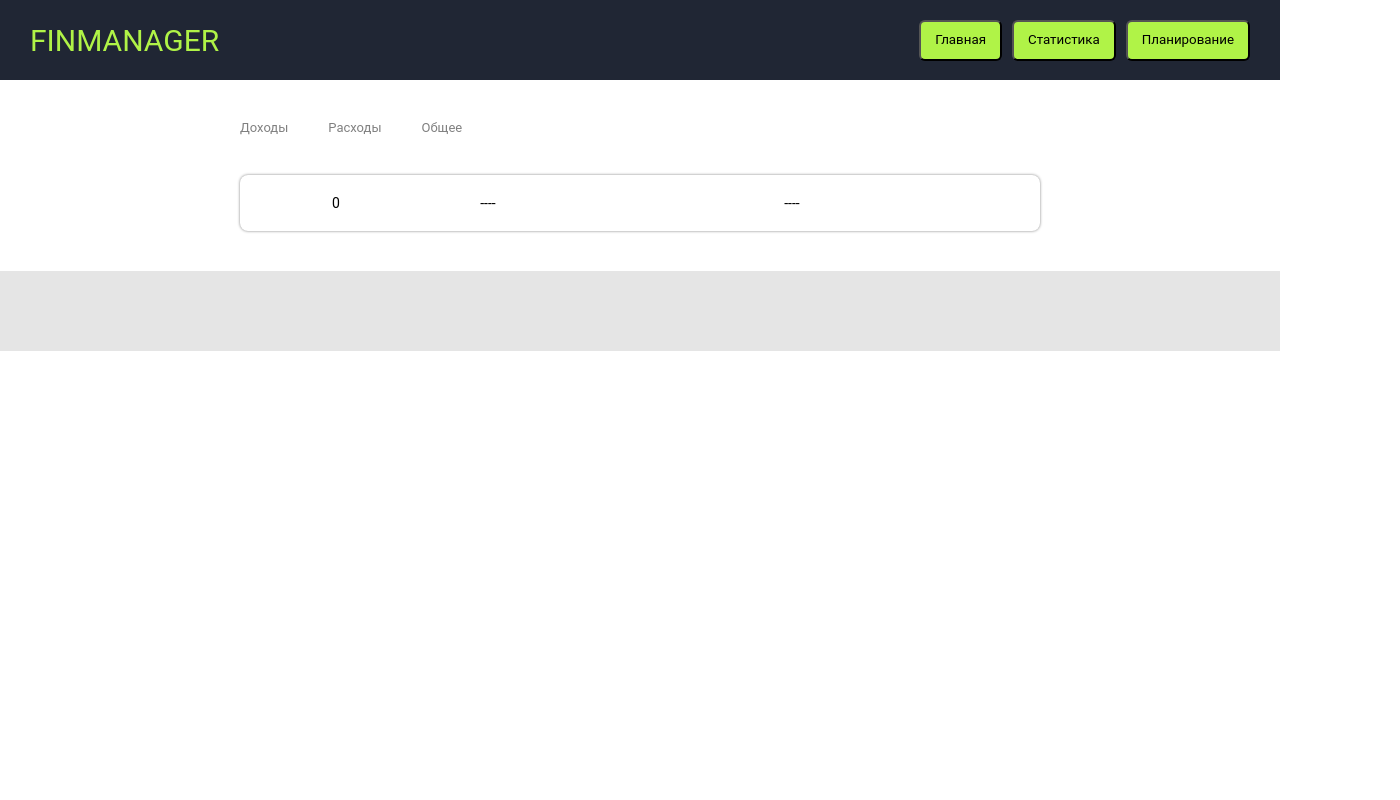
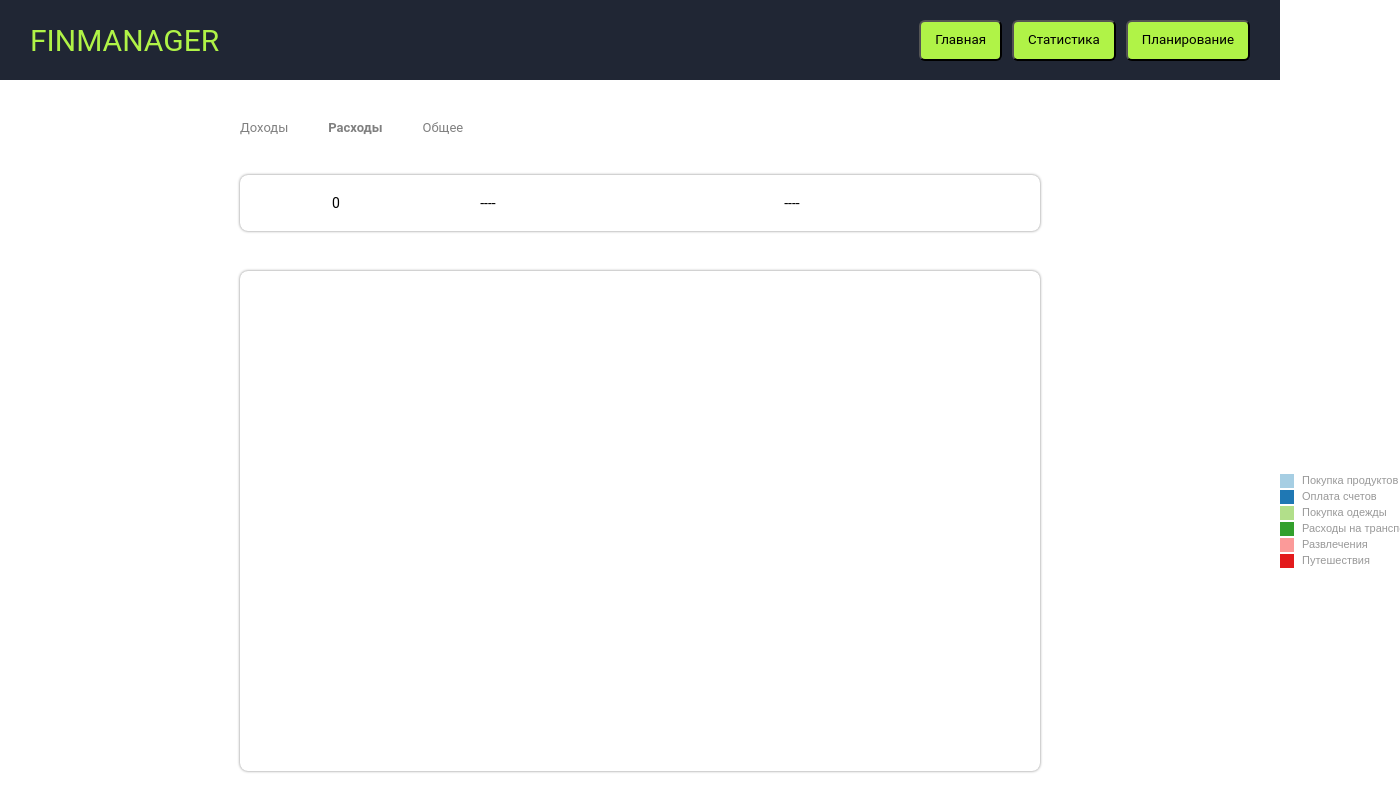
Before and after one commit to your-m1nd/fin-manager, a React (Create React App) app: page / in a window 1280 px wide. Both pictures are taken after a click on the button "Статистика". Shown: the top 800 px of the page, 1400 px wide, since content can reach past the window. Built offline with nearby package versions, Linux system fonts and the light colour scheme.

Commit message:
add nivo, add chart, add styles

```diff
--- a/package.json
+++ b/package.json
@@ -6,6 +6,7 @@
     "@emotion/react": "^11.11.1",
     "@emotion/styled": "^11.11.0",
     "@mui/material": "^5.14.13",
+    "@nivo/pie": "^0.83.0",
     "@testing-library/jest-dom": "^5.17.0",
     "@testing-library/react": "^13.4.0",
     "@testing-library/user-event": "^13.5.0",
--- a/src/components/pages/Main.jsx
+++ b/src/components/pages/Main.jsx
@@ -54,28 +54,30 @@
 
     return (
         <React.Fragment>
-            <FormContainer>
+            <FormContainer style={{ alignItems: 'flex-start'}}>
                 <InputComponent inputValue={value} action={setValue} placeholder={'Введите сумму транзакции'}/>
-            <FormControl>
+            <FormControl style={{ marginTop: '9px', marginBottom: '12px' }}>
             <FormLabel id="demo-controlled-radio-buttons-group">Выберите тип транзакции</FormLabel>
             <RadioGroup
                 aria-labelledby="demo-controlled-radio-buttons-group"
                 name="controlled-radio-buttons-group"
                 value={type}
                 onChange={handleChange}
+                style={{ marginTop: '5px', marginLeft: '6px' }}
             >
                 <FormControlLabel value="расход" control={<Radio />} label="Расход" />
                 <FormControlLabel value="доход" control={<Radio />} label="Доход" />
             </RadioGroup>
             </FormControl>
             { type === 'доход' && <InputComponent inputValue={comment} action={setComment} placeholder={'Введите комментарий'}/>}
-            { type === 'расход' && <FormControl>
+            { type === 'расход' && <FormControl style={{ marginTop: '0px', marginBottom: '14px' }}>
             <FormLabel id="demo-controlled-radio-buttons-group">Выберите тип расходов</FormLabel>
             <RadioGroup
                 aria-labelledby="demo-controlled-radio-buttons-group"
                 name="controlled-radio-buttons-group"
                 value={comment}
                 onChange={handleChangeComment}
+                style={{ marginTop: '5px', marginLeft: '6px' }}
             >
                 <FormControlLabel value="покупка продуктов" control={<Radio />} label="Покупка продуктов" />
                 <FormControlLabel value="оплата счетов" control={<Radio />} label="Оплата счетов" />
--- a/src/components/pages/Stat.jsx
+++ b/src/components/pages/Stat.jsx
@@ -1,14 +1,17 @@
-import React from 'react';
+import React, { useState } from 'react';
 import Foot from '../views/global/Foot';
 import DataList from '../views/local/DataList';
+import DataChart from '../views/local/DataChart';
 
 const Stat = (props) => {
 
     const {statData} = props;
+    const [ isShowChart, setIsShowChart ] = useState(true);
 
     return (
         <React.Fragment>
-            <DataList data={statData}/>
+            <DataList setShow={setIsShowChart} data={statData}/>
+            <DataChart show={isShowChart} data={statData}/>
             <Foot></Foot>
         </React.Fragment>
     )
--- /dev/null
+++ b/src/components/views/local/DataChart.jsx
@@ -0,0 +1,208 @@
+import React, { useEffect, useState } from "react";
+import css from "../../../styles/dataList.css";
+import { ResponsivePieCanvas } from '@nivo/pie';
+
+const { DataContainer } = css;
+
+const MyResponsivePie = ({ data /* see data tab */ }) => (
+    <ResponsivePieCanvas
+        data={data}
+        margin={{ top: 40, right: 200, bottom: 40, left: 80 }}
+        innerRadius={0.5}
+        padAngle={0.7}
+        cornerRadius={3}
+        activeOuterRadiusOffset={8}
+        colors={{ scheme: 'paired' }}
+        borderColor={{
+            from: 'color',
+            modifiers: [
+                [
+                    'darker',
+                    0.6
+                ]
+            ]
+        }}
+        arcLinkLabelsSkipAngle={10}
+        arcLinkLabelsTextColor="#333333"
+        arcLinkLabelsThickness={2}
+        arcLinkLabelsColor={{ from: 'color' }}
+        arcLabelsSkipAngle={10}
+        arcLabelsTextColor="#333333"
+        defs={[
+            {
+                id: 'dots',
+                type: 'patternDots',
+                background: 'inherit',
+                color: 'rgba(255, 255, 255, 0.3)',
+                size: 4,
+                padding: 1,
+                stagger: true
+            },
+            {
+                id: 'lines',
+                type: 'patternLines',
+                background: 'inherit',
+                color: 'rgba(255, 255, 255, 0.3)',
+                rotation: -45,
+                lineWidth: 6,
+                spacing: 10
+            }
+        ]}
+        fill={[
+            {
+                match: {
+                    id: 'ruby'
+                },
+                id: 'dots'
+            },
+            {
+                match: {
+                    id: 'c'
+                },
+                id: 'dots'
+            },
+            {
+                match: {
+                    id: 'go'
+                },
+                id: 'dots'
+            },
+            {
+                match: {
+                    id: 'python'
+                },
+                id: 'dots'
+            },
+            {
+                match: {
+                    id: 'scala'
+                },
+                id: 'lines'
+            },
+            {
+                match: {
+                    id: 'lisp'
+                },
+                id: 'lines'
+            },
+            {
+                match: {
+                    id: 'elixir'
+                },
+                id: 'lines'
+            },
+            {
+                match: {
+                    id: 'javascript'
+                },
+                id: 'lines'
+            }
+        ]}
+        legends={[
+            {
+                anchor: 'right',
+                direction: 'column',
+                justify: false,
+                translateX: 140,
+                translateY: 0,
+                itemsSpacing: 2,
+                itemWidth: 60,
+                itemHeight: 14,
+                itemTextColor: '#999',
+                itemDirection: 'left-to-right',
+                itemOpacity: 1,
+                symbolSize: 14,
+                symbolShape: 'circle'
+            }
+        ]}
+    />
+)
+
+const DataChart = (props) => {
+
+    const { data = [], show } = props;
+    const filterData = data.filter(item => item.split('::')[1] === 'расход')
+
+    const [ r01, setR01 ] = useState(0);
+    const [ r02, setR02 ] = useState(0);
+    const [ r03, setR03 ] = useState(0);
+    const [ r04, setR04 ] = useState(0);
+    const [ r05, setR05 ] = useState(0);
+    const [ r06, setR06 ] = useState(0);
+
+    useEffect(() => {
+
+        for ( let i = 0; i < filterData.length; i++ ) {
+
+            if ( filterData[i].split('::')[2] === 'покупка продуктов') {
+                setR01(prev => prev + +(filterData[i].split('::')[0].split(' ')[0] + filterData[i].split('::')[0].split(' ')[1]))
+            }
+
+            if ( filterData[i].split('::')[2] === 'оплата счетов') {
+                setR02(prev => prev + +(filterData[i].split('::')[0].split(' ')[0] + filterData[i].split('::')[0].split(' ')[1]))
+            }
+
+            if ( filterData[i].split('::')[2] === 'покупка одежды') {
+                setR03(prev => prev + +(filterData[i].split('::')[0].split(' ')[0] + filterData[i].split('::')[0].split(' ')[1]))
+            }
+
+            if ( filterData[i].split('::')[2] === 'расходы на транспорт') {
+                setR04(prev => prev + +(filterData[i].split('::')[0].split(' ')[0] + filterData[i].split('::')[0].split(' ')[1]))
+            }
+
+            if ( filterData[i].split('::')[2] === 'развлечения') {
+                setR05(prev => prev + +(filterData[i].split('::')[0].split(' ')[0] + filterData[i].split('::')[0].split(' ')[1]))
+            }
+
+            if ( filterData[i].split('::')[2] === 'путешествия') {
+                setR06(prev => prev + +(filterData[i].split('::')[0].split(' ')[0] + filterData[i].split('::')[0].split(' ')[1]))
+            }
+        }
+    },[])
+
+    return <React.Fragment>
+    { show && <DataContainer style={{ height: '500px' }}>
+            <MyResponsivePie
+            data={[
+  {
+    "id": "Покупка продуктов",
+    "label": "Покупка продуктов",
+    "value": r01,
+    "color": "hsl(175, 70%, 50%)"
+  },
+  {
+    "id": "Оплата счетов",
+    "label": "Оплата счетов",
+    "value": r02,
+    "color": "hsl(225, 70%, 50%)"
+  },
+  {
+    "id": "Покупка одежды",
+    "label": "Покупка одежды",
+    "value": r03,
+    "color": "hsl(319, 70%, 50%)"
+  },
+  {
+    "id": "Расходы на транспорт",
+    "label": "Расходы на транспорт",
+    "value": r04,
+    "color": "hsl(343, 70%, 50%)"
+  },
+  {
+    "id": "Развлечения",
+    "label": "Развлечения",
+    "value": r05,
+    "color": "hsl(62, 70%, 50%)"
+  },
+  {
+    "id": "Путешествия",
+    "label": "Путешествия",
+    "value": r06,
+    "color": "hsl(62, 70%, 50%)"
+  },
+]} />
+            </DataContainer>}
+            </React.Fragment>
+}
+
+export default DataChart;
--- a/src/components/views/local/DataList.jsx
+++ b/src/components/views/local/DataList.jsx
@@ -5,7 +5,7 @@
 
 const DataList = (props) => {
 
-    const { data = [] } = props;
+    const { data = [], setShow } = props;
     const [ dataType, setDataType] = useState('расход');
 
     const filterData = data.filter(item => item.split('::')[1] === dataType)
@@ -16,7 +16,7 @@
         return summ + +(item.split('::')[0].split(' ')[0] + item.split('::')[0].split(' ')[1])
 
     }, 0)
-//не работает вычитание и сложение сумм
+
     const filterDataDelta = data.reduce((summ, item) => {
         if (item.split('::')[1] === 'доход') {
 
@@ -28,8 +28,14 @@
     }, 0)
 
 
-    const reduceDataType1 = () => setDataType('доход');
-    const reduceDataType2 = () => setDataType('расход');
+    const reduceDataType1 = () => {
+        setDataType('доход')
+        setShow(false)
+    };
+    const reduceDataType2 = () => {
+        setDataType('расход')
+        setShow(true)
+    };
     const reduceDataType3 = () => setDataType('')
 
 
@@ -42,9 +48,9 @@
     return (
         <React.Fragment>
             <ButtonsLine>
-                    <ButtonItem onClick={reduceDataType1}>Доходы</ButtonItem>
-                    <ButtonItem onClick={reduceDataType2}>Расходы</ButtonItem>
-                    <ButtonItem onClick={reduceDataType3}>Общее</ButtonItem>
+                    <ButtonItem style={{fontWeight: dataType === 'доход' ? 'bold' : '' }} onClick={reduceDataType1}>Доходы</ButtonItem>
+                    <ButtonItem style={{fontWeight: dataType === 'расход' ? 'bold' : '' }} onClick={reduceDataType2}>Расходы</ButtonItem>
+                    <ButtonItem style={{fontWeight: dataType === '' ? 'bold' : '' }} onClick={reduceDataType3}>Общее</ButtonItem>
                 </ButtonsLine>
             <DataContainer>
                 { filterData.length > 0 && <React.Fragment>
--- a/src/index.js
+++ b/src/index.js
@@ -4,7 +4,5 @@
 
 const root = ReactDOM.createRoot(document.getElementById('root'));
 root.render(
-  <React.StrictMode>
     <App />
-  </React.StrictMode>
 );
```
Also changed, not shown: 1 other file (tests, documents, lock files or other folders).
